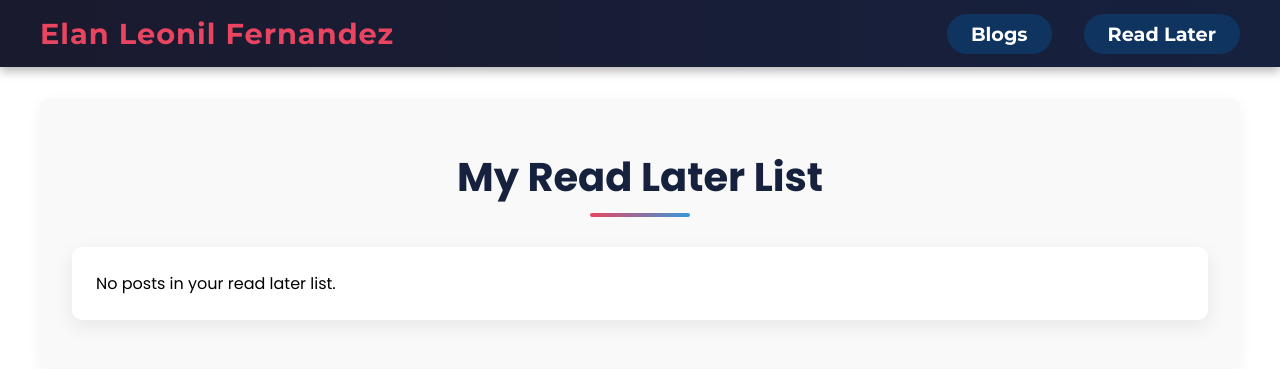
After one commit to elanez/my_resume, a Django app: page /blog/read-later/ in a window 1280 px wide. The commit adds this page. Shown: the top 369 px of the page. Run offline with Django 5.2, Linux system fonts and the light colour scheme.

Commit message:
Added read-later feature

```diff
--- /dev/null
+++ b/blog/static/blog/read-later.css
@@ -0,0 +1,89 @@
+/* Add styles for the read-later page here */
+
+/* Read Later Section Styling */
+#read-later {
+    padding: 3rem 2rem;
+    max-width: 1200px;
+    margin: 2rem auto;
+    font-family: 'Poppins', sans-serif;
+    background: #f9f9f9;
+    border-radius: 8px;
+    box-shadow: 0 4px 15px rgba(0, 0, 0, 0.05);
+}
+
+/* Heading Styling */
+#read-later h2 {
+    font-size: 2.5rem;
+    color: #16213e;
+    text-align: center;
+    margin-bottom: 2.5rem;
+    position: relative;
+    font-weight: 700;
+}
+
+/* Underline for Heading */
+#read-later h2::after {
+    content: '';
+    position: absolute;
+    bottom: -10px;
+    left: 50%;
+    transform: translateX(-50%);
+    width: 100px;
+    height: 4px;
+    background: linear-gradient(90deg, #e94560, #3498db);
+    border-radius: 2px;
+}
+
+/* Post List Styling */
+#read-later ul {
+    list-style: none;
+    display: grid;
+    grid-template-columns: repeat(auto-fit, minmax(300px, 1fr));
+    gap: 2rem;
+    padding: 0;
+}
+
+/* Individual Post Item Styling */
+#read-later ul li {
+    background: #fff;
+    border-radius: 10px;
+    box-shadow: 0 6px 20px rgba(0, 0, 0, 0.08);
+    transition: transform 0.3s ease, box-shadow 0.3s ease;
+    overflow: hidden;
+    padding: 1.5rem;
+}
+
+#read-later ul li:hover {
+    transform: translateY(-8px);
+    box-shadow: 0 12px 25px rgba(0, 0, 0, 0.12);
+}
+
+/* Post Link Styling */
+#read-later ul li a {
+    text-decoration: none;
+    color: #16213e;
+    font-weight: 600;
+    font-size: 1.1rem;
+}
+
+#read-later ul li a:hover {
+    color: #e94560;
+}
+
+/* Responsive Adjustments */
+@media (max-width: 768px) {
+    #read-later {
+        padding: 2rem 1rem;
+        margin: 1rem auto;
+    }
+
+    #read-later h2 {
+        font-size: 2rem;
+        margin-bottom: 2rem;
+    }
+
+    #read-later ul {
+        grid-template-columns: 1fr;
+        gap: 1.5rem;
+    }
+}
--- a/blog/templates/blog/post-detail.html
+++ b/blog/templates/blog/post-detail.html
@@ -34,6 +34,10 @@
     <div class="post-content">
         {{ post.content|linebreaks }}
     </div>
+    <form action="{% url 'add-to-read-later' post.slug %}" method="post">
+        {% csrf_token %}
+        <button type="submit" class="read-later-button">Add to Read Later</button>
+    </form>
 </section>
 {% endblock %}
 
--- /dev/null
+++ b/blog/templates/blog/read-later.html
@@ -0,0 +1,23 @@
+{% extends "base.html" %}
+{% load static %}
+
+{% block title %}
+Read Later
+{% endblock %}
+
+{% block css_files %}
+  <link rel="stylesheet" href="{% static "blog/read-later.css" %}"/>
+{% endblock %}
+
+{% block content %}
+  <section id="read-later">
+    <h2>My Read Later List</h2>
+    <ul>
+      {% for post in posts %}
+        <li><a href="{% url 'post-detail-page' post.slug %}">{{ post.title }}</a></li>
+      {% empty %}
+        <li>No posts in your read later list.</li>
+      {% endfor %}
+    </ul>
+  </section>
+{% endblock %}
--- a/blog/urls.py
+++ b/blog/urls.py
@@ -5,4 +5,6 @@ from . import views
 urlpatterns = [
     path("", views.all_posts, name="all-posts"),
     path("posts/<slug:slug>", views.post_detail, name="post-detail-page"),
+    path("read-later/", views.read_later_view, name="read-later-page"),
+    path("add-to-read-later/<slug:slug>", views.add_to_read_later, name="add-to-read-later"),
 ]
--- a/blog/views.py
+++ b/blog/views.py
@@ -1,4 +1,4 @@
-from django.shortcuts import render, get_object_or_404
+from django.shortcuts import render, get_object_or_404, redirect
 from .models import Post
 
 # Create your views here.
@@ -15,3 +15,19 @@ def post_detail(request, slug):
         "post": post,
         "tags": post.tags.all()
     })
+
+def read_later_view(request):
+    read_later_list = request.session.get('read_later', [])
+    posts = Post.objects.filter(slug__in=read_later_list)
+    return render(request, 'blog/read-later.html', {
+        'posts': posts
+    })
+
+def add_to_read_later(request, slug):
+    if request.method == 'POST':
+        post = get_object_or_404(Post, slug=slug)
+        read_later_list = request.session.get('read_later', [])
+        if slug not in read_later_list:
+            read_later_list.append(slug)
+            request.session['read_later'] = read_later_list
+    return redirect('post-detail-page', slug=slug)
--- a/templates/base.html
+++ b/templates/base.html
@@ -17,7 +17,7 @@
         <a href="{% url "home-page" %}" class="nav-name">Elan Leonil Fernandez</a>
         <ul class="nav-links">
           <li><a href="{% url "all-posts" %}" class="nav-button">Blogs</a></li>
-          <li><a href="#" class="nav-button">About</a></li>
+          <li><a href="{% url 'read-later-page' %}" class="nav-button">Read Later</a></li>
         </ul>
       </div>
     </nav>
```
Also changed, not shown: blog/static/blog/post-detail.css (+18 -0 lines).
